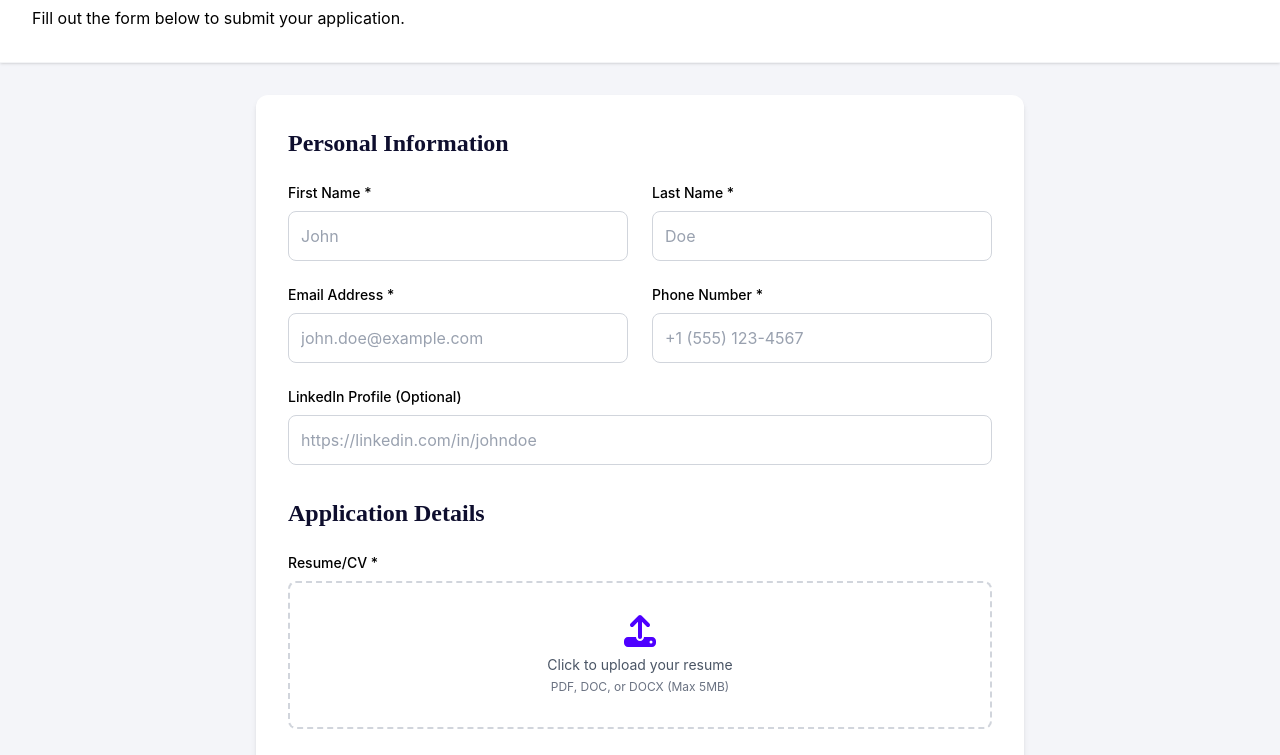
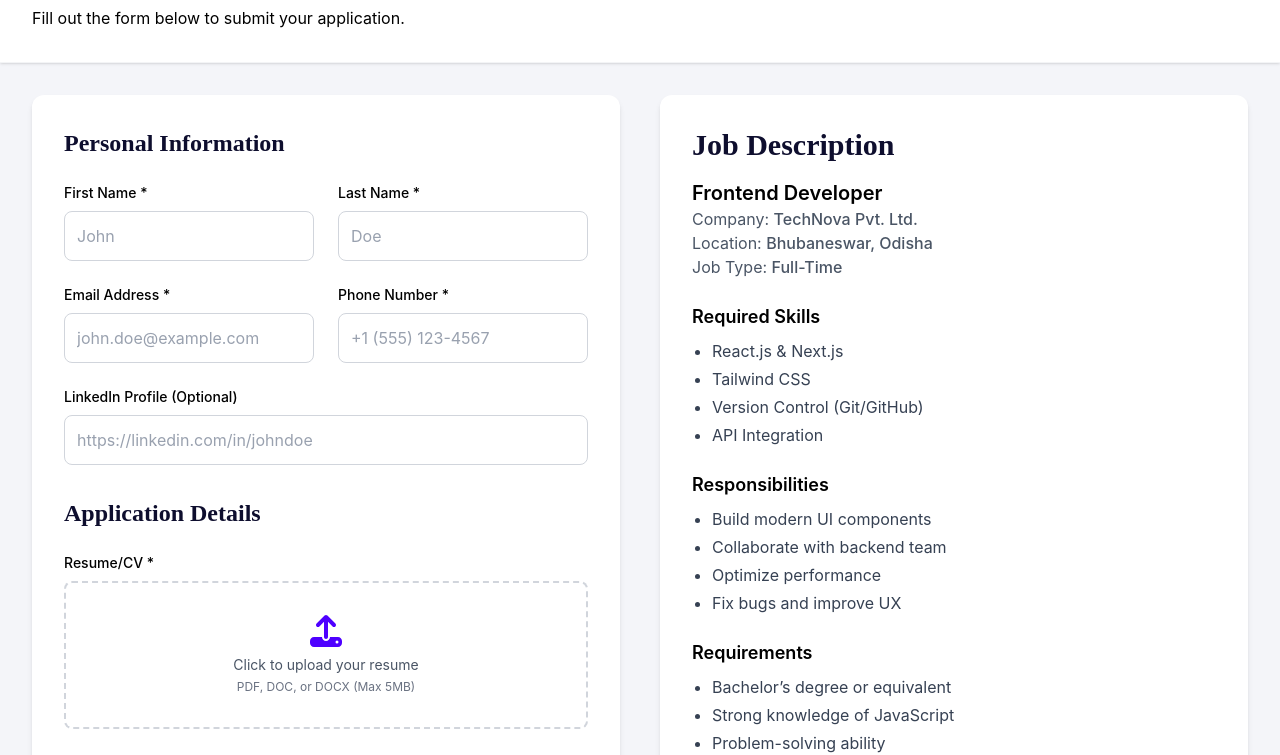
Before and after one commit to maushmi2002/Website_2.0, a Next.js app: page /career/jobs/jobDetails/ApplyJob in a window 1280 px wide. Shown: the part 327-1082 px from the top of the page. Built offline with nearby package versions, Linux system fonts and the light colour scheme.

Commit message:
changing ui

```diff
--- a/src/components/Career/ApplyJobPage.tsx
+++ b/src/components/Career/ApplyJobPage.tsx
@@ -67,9 +67,12 @@ function ApplyJobPage() {
         </div>
       </div>
 
-      {/* Application Form */}
+      {/* Application Form + Job Description Two-Column Layout */}
       <div className="container mx-auto px-4 sm:px-6 lg:px-8 py-8">
-        <div className="max-w-3xl mx-auto">
+        <div className="grid grid-cols-1 lg:grid-cols-2 gap-10">
+
+          {/* LEFT SIDE — Application Form */}
+          <div className="max-w-3xl mx-auto w-full">
             <form
               onSubmit={handleSubmit}
               className="bg-white rounded-xl p-8 shadow-md"
@@ -91,7 +94,7 @@ function ApplyJobPage() {
                       required
                       value={formData.firstName}
                       onChange={handleInputChange}
-                    className="  text-black  placeholder-gray-400 w-full border border-gray-300 rounded-lg p-3 focus:outline-none focus:ring-2 focus:ring-[#4E00FF]"
+                      className="text-black placeholder-gray-400 w-full border border-gray-300 rounded-lg p-3 focus:outline-none focus:ring-2 focus:ring-[#4E00FF]"
                       placeholder="John"
                     />
                   </div>
@@ -106,7 +109,7 @@ function ApplyJobPage() {
                       required
                       value={formData.lastName}
                       onChange={handleInputChange}
-                    className="  placeholder-gray-400 w-full border border-gray-300 rounded-lg p-3 focus:outline-none focus:ring-2 focus:ring-[#4E00FF] text-black"
+                      className="placeholder-gray-400 w-full border border-gray-300 rounded-lg p-3 focus:outline-none focus:ring-2 focus:ring-[#4E00FF] text-black"
                       placeholder="Doe"
                     />
                   </div>
@@ -123,7 +126,7 @@ function ApplyJobPage() {
                       required
                       value={formData.email}
                       onChange={handleInputChange}
-                    className="  placeholder-gray-400  text-black w-full border border-gray-300 rounded-lg p-3 focus:outline-none focus:ring-2 focus:ring-[#4E00FF]"
+                      className="placeholder-gray-400 text-black w-full border border-gray-300 rounded-lg p-3 focus:outline-none focus:ring-2 focus:ring-[#4E00FF]"
                       placeholder="john.doe@example.com"
                     />
                   </div>
@@ -138,7 +141,7 @@ function ApplyJobPage() {
                       required
                       value={formData.phone}
                       onChange={handleInputChange}
-                    className="  text-black  placeholder-gray-400 w-full border border-gray-300 rounded-lg p-3 focus:outline-none focus:ring-2 focus:ring-[#4E00FF]"
+                      className="text-black placeholder-gray-400 w-full border border-gray-300 rounded-lg p-3 focus:outline-none focus:ring-2 focus:ring-[#4E00FF]"
                       placeholder="+1 (555) 123-4567"
                     />
                   </div>
@@ -153,7 +156,7 @@ function ApplyJobPage() {
                     type="url"
                     value={formData.linkedIn}
                     onChange={handleInputChange}
-                  className="  placeholder-gray-400  text-black w-full border border-gray-300 rounded-lg p-3 focus:outline-none focus:ring-2 focus:ring-[#4E00FF]"
+                    className="placeholder-gray-400 text-black w-full border border-gray-300 rounded-lg p-3 focus:outline-none focus:ring-2 focus:ring-[#4E00FF]"
                     placeholder="https://linkedin.com/in/johndoe"
                   />
                 </div>
@@ -206,7 +209,7 @@ function ApplyJobPage() {
                     required
                     value={formData.coverLetter}
                     onChange={handleInputChange}
-                  className="  text-black placeholder-gray-400 w-full border border-gray-300 rounded-lg p-3 min-h-[180px] focus:outline-none focus:ring-2 focus:ring-[#4E00FF]"
+                    className="text-black placeholder-gray-400 w-full border border-gray-300 rounded-lg p-3 min-h-[180px] focus:outline-none focus:ring-2 focus:ring-[#4E00FF]"
                     placeholder="Tell us why you're interested in this position..."
                   />
                 </div>
@@ -222,6 +225,58 @@ function ApplyJobPage() {
                 </button>
               </div>
             </form>
+          </div>
+
+          {/* RIGHT SIDE — Job Description */}
+         <div className="bg-white rounded-xl p-8 shadow-md min-h-screen">
+  <h2 className="text-3xl font-bold text-[#0E0E2E] mb-4 font-['Poppins']">
+    Job Description
+  </h2>
+
+  <div className="space-y-6 text-black">
+    {/* TITLE */}
+    <div>
+      <h3 className="text-xl font-semibold">Frontend Developer</h3>
+      <p className="text-gray-600">Company: <span className="font-medium">TechNova Pvt. Ltd.</span></p>
+      <p className="text-gray-600">Location: <span className="font-medium">Bhubaneswar, Odisha</span></p>
+      <p className="text-gray-600">Job Type: <span className="font-medium">Full-Time</span></p>
+    </div>
+
+    {/* SKILLS */}
+    <div>
+      <h4 className="text-lg font-semibold mb-2">Required Skills</h4>
+      <ul className="list-disc ml-5 space-y-1 text-gray-700">
+        <li>React.js & Next.js</li>
+        <li>Tailwind CSS</li>
+        <li>Version Control (Git/GitHub)</li>
+        <li>API Integration</li>
+      </ul>
+    </div>
+
+    {/* RESPONSIBILITIES */}
+    <div>
+      <h4 className="text-lg font-semibold mb-2">Responsibilities</h4>
+      <ul className="list-disc ml-5 space-y-1 text-gray-700">
+        <li>Build modern UI components</li>
+        <li>Collaborate with backend team</li>
+        <li>Optimize performance</li>
+        <li>Fix bugs and improve UX</li>
+      </ul>
+    </div>
+
+    {/* REQUIREMENTS */}
+    <div>
+      <h4 className="text-lg font-semibold mb-2">Requirements</h4>
+      <ul className="list-disc ml-5 space-y-1 text-gray-700">
+        <li>Bachelor’s degree or equivalent</li>
+        <li>Strong knowledge of JavaScript</li>
+        <li>Problem-solving ability</li>
+        <li>Good communication skills</li>
+      </ul>
+    </div>
+  </div>
+</div>
+
         </div>
       </div>
 
@@ -253,7 +308,6 @@ function ApplyJobPage() {
           </div>
         </div>
       )}
-
     </div>
   );
 }
--- a/src/components/Career/HomePage.tsx
+++ b/src/components/Career/HomePage.tsx
@@ -4,7 +4,7 @@ import Button from '../ui/Button'
 import Link from 'next/link'
 import Image from 'next/image'
 import { FaArrowRight, FaBriefcase, FaSearchengin, FaUserSecret } from 'react-icons/fa6'
-import { FiTrendingUp } from 'react-icons/fi'
+import { FiSearch, FiTrendingUp } from 'react-icons/fi'
 import { motion } from "framer-motion";
 
 
@@ -33,7 +33,10 @@ const HomePage = () => {
             />
 
             {/* Gradient Overlay */}
-            <div className="absolute inset-0 bg-gradient-to-b from-[#002b57]/95 via-[#001b38]/85 to-[#000f24]/90"></div>
+  <div className="absolute inset-0 bg-gradient-to-b
+from-[#002b57]/75 via-[#001b38]/65 to-[#000f24]/70">
+</div>
+
           </div>
 
           {/* Content */}
@@ -61,7 +64,7 @@ const HomePage = () => {
                     font-semibold tracking-wide"
                 >
                   Explore Jobs
-                  <FaSearchengin className="ml-2" size={22} />
+                  <FiSearch className="ml-2" size={22} />
                 </Button>
               </Link>
             </div>
@@ -89,7 +92,7 @@ const HomePage = () => {
         {/* HEADING */}
         <h2 className="font-['Poppins'] font-bold text-3xl md:text-4xl text-center mb-12 text-white">
           The{" "}
-          <span className="bg-gradient-to-r from-[#ff851b] to-[#1e90ff] bg-clip-text text-transparent">
+          <span className="bg-gradient-to-r from-[#5e17ea] to-[#1e90ff] bg-clip-text text-transparent">
             DSeT
           </span>{" "}
           Advantage
--- a/src/components/Career/JobDetailsPage.tsx
+++ b/src/components/Career/JobDetailsPage.tsx
@@ -122,7 +122,8 @@ As a Senior Software Engineer at DSeT Consulting, you'll have the opportunity to
                   { icon: FaMapPin, text: job.location },
                   { icon: FaBriefcase, text: job.type },
                   { icon: FaIndianRupeeSign, text: job.salary },
-                  { icon: FaClock, text: `Posted ${job.posted}` },
+                 { icon: FaClock, text: `Posted ${job.posted}` },
+
                 ].map((item, i) => (
                   <motion.div
                     key={i}
--- a/src/components/Career/JobsPage.tsx
+++ b/src/components/Career/JobsPage.tsx
@@ -11,7 +11,7 @@ import {
   FaChevronDown,
   FaTimes,
 } from "react-icons/fa";
-import { FiChevronDown } from "react-icons/fi";
+import { FiChevronDown, FiSearch } from "react-icons/fi";
 
 interface Job {
   id: number;
@@ -184,7 +184,7 @@ const filteredJobs = jobs.filter((job) => {
                     <div className="grid grid-cols-1 md:grid-cols-4 gap-4 items-center">
                         {/* Search Bar */}
                         <div className="relative md:col-span-1">
-                            <FaSearchengin
+                            <FiSearch
                                 className="absolute left-3 top-1/2 transform -translate-y-1/2 text-black"
                                 size={20}
                             />
--- a/src/components/Career/WhatWeDoPage.tsx
+++ b/src/components/Career/WhatWeDoPage.tsx
@@ -67,7 +67,10 @@ function WhatWeDoPage() {
               alt="Consulting workspace"
               className="w-full h-full object-cover scale-105 hover:scale-110 transition-transform duration-1000 ease-in-out"
             />
-            <div className="absolute inset-0 bg-gradient-to-b from-[#002b57]/95 via-[#001c38]/85 to-[#000f24]/90"></div>
+          <div className="absolute inset-0 bg-gradient-to-b
+from-[#002b57]/80 via-[#001c38]/70 to-[#000f24]/75">
+</div>
+
           </div>
 
           <div className="relative z-10 container mx-auto px-4 sm:px-6 lg:px-8 text-white text-center animate-fadeIn">
@@ -177,7 +180,7 @@ function WhatWeDoPage() {
               <div className="w-24 h-1 bg-gradient-to-r from-[#6a14ff] to-[#1e90ff] mb-6"></div>
 
               <h2 className="font-['Poppins'] font-bold text-3xl md:text-4xl mb-6 text-white tracking-wide">
-                Why Choose <span className="bg-gradient-to-r from-[#ff851b] to-[#1e90ff] bg-clip-text text-transparent font-semibold">
+                Why Choose <span className="bg-gradient-to-r from-[#5e17ea] to-[#1e90ff] bg-clip-text text-transparent font-semibold">
                   DSeT Consulting
                 </span>
 
```
Lines whose indentation alone changed are shown as unchanged.
